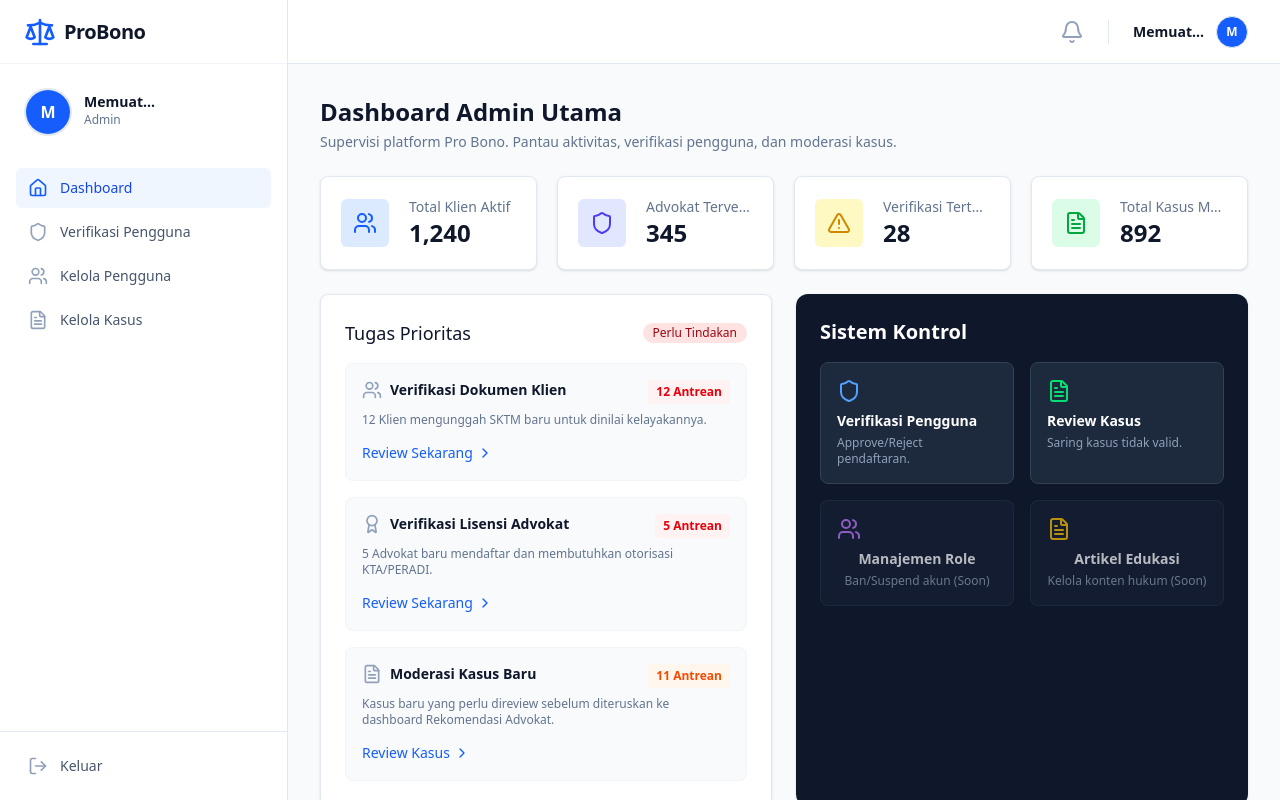
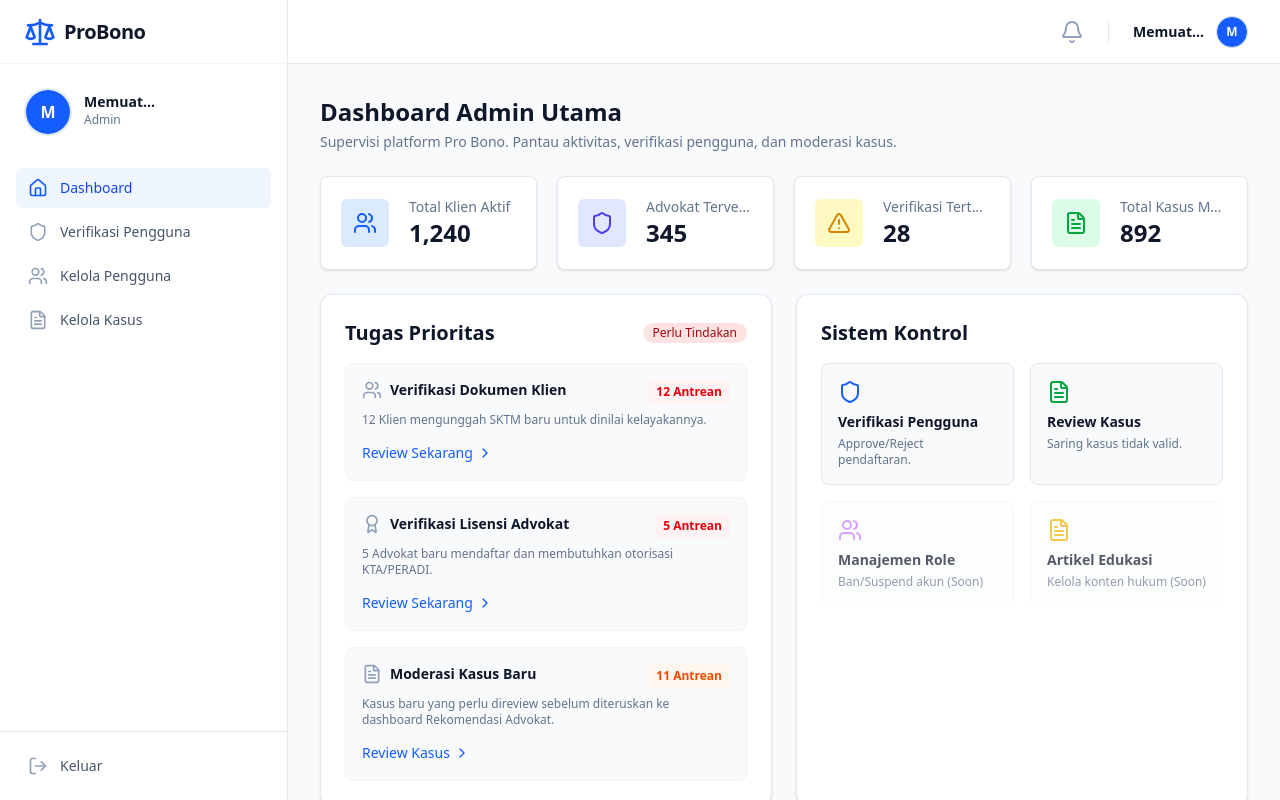
Before and after one commit to prandika119/probono, a Next.js app in the folder frontend/: page /admin in a window 1280 px wide. Built offline with nearby package versions, Linux system fonts and the light colour scheme.

Commit message:
fix: refine admin dashboard styling and fix active menu overlap
- Removed dark theme from 'Sistem Kontrol' section in admin dashboard
- Matched the styling of 'Tugas Prioritas' container with 'Sistem Kontrol'
- Fixed overlapping 'active' menu indicators in client dashboard sidebar

```diff
--- a/frontend/src/app/(dashboard)/admin/page.tsx
+++ b/frontend/src/app/(dashboard)/admin/page.tsx
@@ -79,9 +79,9 @@ export default function AdminDashboard() {
 
       <div className="grid grid-cols-1 lg:grid-cols-2 gap-6">
         {/* Tugas Mengantri (Action Needed) */}
-        <div className="bg-white shadow-sm border border-slate-200 rounded-lg p-6 flex flex-col h-full">
+        <div className="bg-white shadow-sm border border-slate-200 rounded-xl p-6 flex flex-col h-full">
           <div className="flex items-center justify-between mb-4">
-            <h2 className="text-lg font-medium text-slate-900">Tugas Prioritas</h2>
+            <h2 className="text-xl font-bold text-slate-900">Tugas Prioritas</h2>
             <span className="inline-flex items-center rounded-full bg-red-100 px-2.5 py-0.5 text-xs font-medium text-red-800">
               Perlu Tindakan
             </span>
@@ -138,29 +138,29 @@ export default function AdminDashboard() {
         </div>
 
         {/* Shortcut Management */}
-        <div className="bg-slate-900 rounded-xl shadow-sm text-white p-6 relative overflow-hidden flex flex-col justify-between min-h-[300px]">
+        <div className="bg-white border border-slate-200 rounded-xl shadow-sm p-6 relative overflow-hidden flex flex-col justify-between min-h-[300px]">
           <div className="relative z-10">
-            <h2 className="text-xl font-bold mb-4 text-white">Sistem Kontrol</h2>
+            <h2 className="text-xl font-bold mb-4 text-slate-900">Sistem Kontrol</h2>
             <div className="grid grid-cols-2 gap-4">
-              <Link href="/admin/verifikasi" className="bg-slate-800 hover:bg-slate-700 p-4 rounded-lg border border-slate-700 transition">
-                <Shield className="w-6 h-6 text-blue-400 mb-2" />
-                <h3 className="font-semibold text-sm">Verifikasi Pengguna</h3>
-                <p className="text-xs text-slate-400 mt-1">Approve/Reject pendaftaran.</p>
+              <Link href="/admin/verifikasi" className="bg-slate-50 hover:bg-slate-100 p-4 rounded-lg border border-slate-200 transition">
+                <Shield className="w-6 h-6 text-blue-600 mb-2" />
+                <h3 className="font-semibold text-slate-900 text-sm">Verifikasi Pengguna</h3>
+                <p className="text-xs text-slate-500 mt-1">Approve/Reject pendaftaran.</p>
               </Link>
-              <Link href="/admin/kasus" className="bg-slate-800 hover:bg-slate-700 p-4 rounded-lg border border-slate-700 transition">
-                <FileText className="w-6 h-6 text-green-400 mb-2" />
-                <h3 className="font-semibold text-sm">Review Kasus</h3>
-                <p className="text-xs text-slate-400 mt-1">Saring kasus tidak valid.</p>
+              <Link href="/admin/kasus" className="bg-slate-50 hover:bg-slate-100 p-4 rounded-lg border border-slate-200 transition">
+                <FileText className="w-6 h-6 text-green-600 mb-2" />
+                <h3 className="font-semibold text-slate-900 text-sm">Review Kasus</h3>
+                <p className="text-xs text-slate-500 mt-1">Saring kasus tidak valid.</p>
               </Link>
-              <button disabled className="bg-slate-800/50 p-4 rounded-lg border border-slate-700/50 opacity-70 cursor-not-allowed">
+              <button disabled className="bg-slate-50/50 p-4 rounded-lg border border-slate-100 opacity-70 cursor-not-allowed text-left">
                 <Users className="w-6 h-6 text-purple-400 mb-2" />
-                <h3 className="font-semibold text-sm">Manajemen Role</h3>
-                <p className="text-xs text-slate-400 mt-1">Ban/Suspend akun (Soon)</p>
+                <h3 className="font-semibold text-slate-900 text-sm">Manajemen Role</h3>
+                <p className="text-xs text-slate-500 mt-1">Ban/Suspend akun (Soon)</p>
               </button>
-              <button disabled className="bg-slate-800/50 p-4 rounded-lg border border-slate-700/50 opacity-70 cursor-not-allowed">
-                <FileText className="w-6 h-6 text-yellow-400 mb-2" />
-                <h3 className="font-semibold text-sm">Artikel Edukasi</h3>
-                <p className="text-xs text-slate-400 mt-1">Kelola konten hukum (Soon)</p>
+              <button disabled className="bg-slate-50/50 p-4 rounded-lg border border-slate-100 opacity-70 cursor-not-allowed text-left">
+                <FileText className="w-6 h-6 text-yellow-500 mb-2" />
+                <h3 className="font-semibold text-slate-900 text-sm">Artikel Edukasi</h3>
+                <p className="text-xs text-slate-500 mt-1">Kelola konten hukum (Soon)</p>
               </button>
             </div>
           </div>
--- a/frontend/src/app/(dashboard)/admin/users/page.tsx
+++ b/frontend/src/app/(dashboard)/admin/users/page.tsx
@@ -77,10 +77,6 @@ export default function UsersManagementPage() {
         return;
       }
 
-      // We assume there's an endpoint to toggle active status or update user.
-      // Based on typical REST, it might be PATCH /users/:id
-      // If such endpoint doesn't exist yet, we will just show an alert.
-      // Let's call the generic PATCH /users/:id
       await apiFetch(`/users/${userId}`, {
         method: "PATCH",
         body: { is_active: !currentActiveStatus },
--- a/frontend/src/app/(dashboard)/layout.tsx
+++ b/frontend/src/app/(dashboard)/layout.tsx
@@ -189,7 +189,11 @@ export default function DashboardLayout({ children }: { children: React.ReactNod
 
           <nav className="flex-1 space-y-1">
             {navigation.map((item) => {
-              const isActive = pathname === item.href || (item.href !== `/${roleFromPath}` && pathname?.startsWith(item.href));
+              const bestMatch = [...navigation]
+                .sort((a, b) => b.href.length - a.href.length)
+                .find((n) => pathname === n.href || pathname?.startsWith(`${n.href}/`));
+
+              const isActive = bestMatch?.href === item.href;
               const bgClass = isActive ? "bg-blue-50 text-blue-700" : "text-slate-600 hover:bg-slate-50 hover:text-slate-900";
               return (
                 <Link key={item.name} href={item.href}
```
